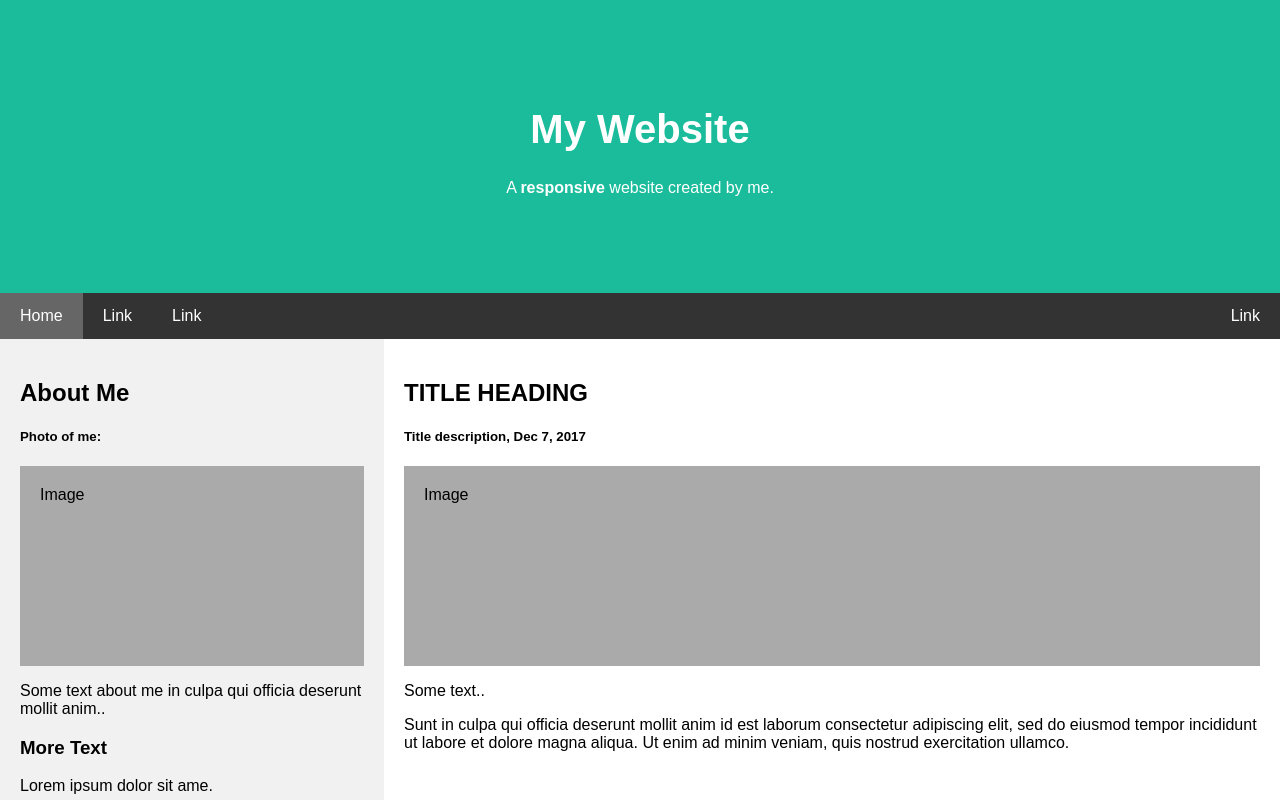
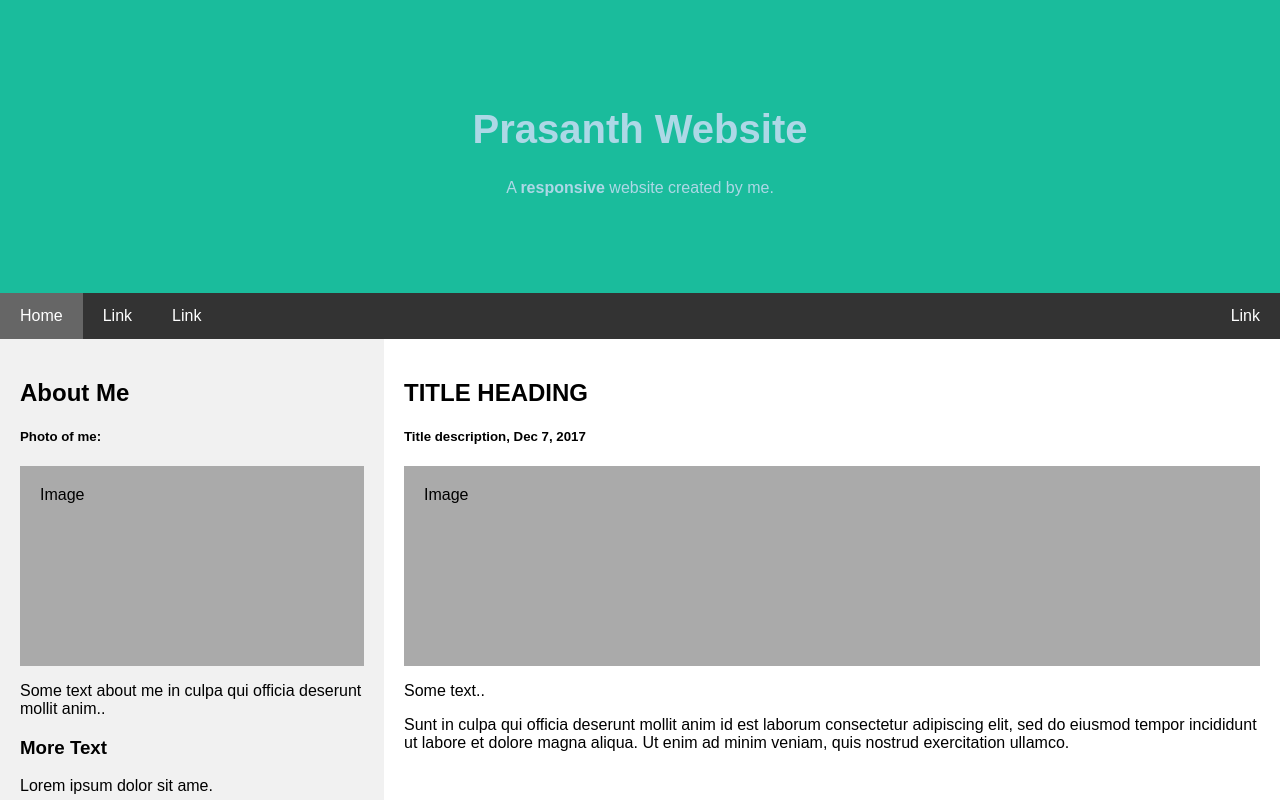
Before and after one commit to Prasanth-Yudiz/test-demo, a plain HTML site: page index.html in a window 1280 px wide. Shown: the top 800 px of the page. Drawn offline with Linux system fonts and the light colour scheme.

Commit message:
commit-6

```diff
--- a/index.html
+++ b/index.html
@@ -20,7 +20,7 @@ body {
   padding: 80px;
   text-align: center;
   background: #1abc9c;
-  color: white;
+  color: lightblue;
 }
 
 /* Increase the font size of the heading */
@@ -123,7 +123,7 @@ body {
 <body>
 
 <div class="header">
-  <h1>My Website</h1>
+  <h1>Prasanth Website</h1>
   <p>A <b>responsive</b> website created by me.</p>
 </div>
 
```
